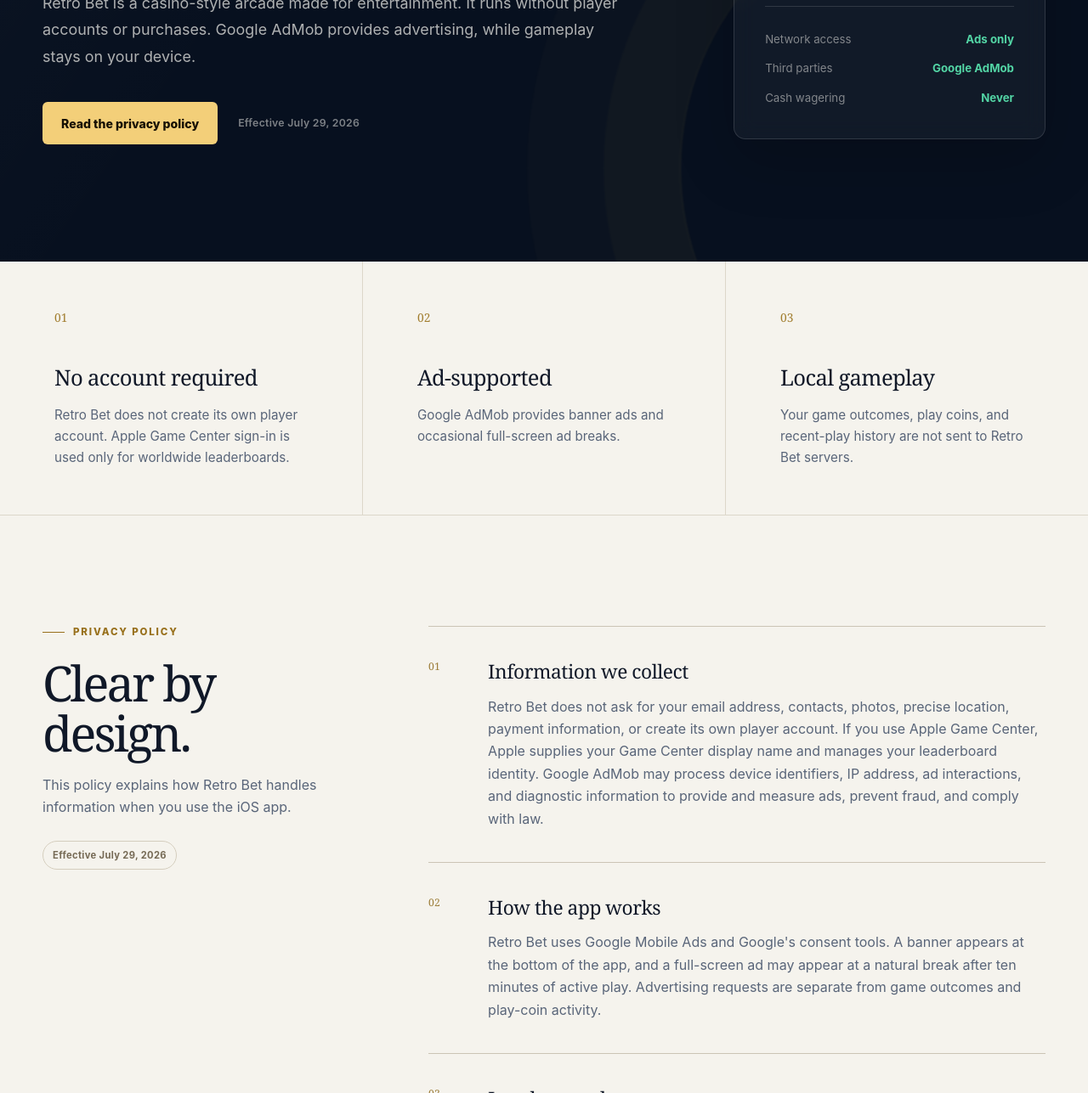
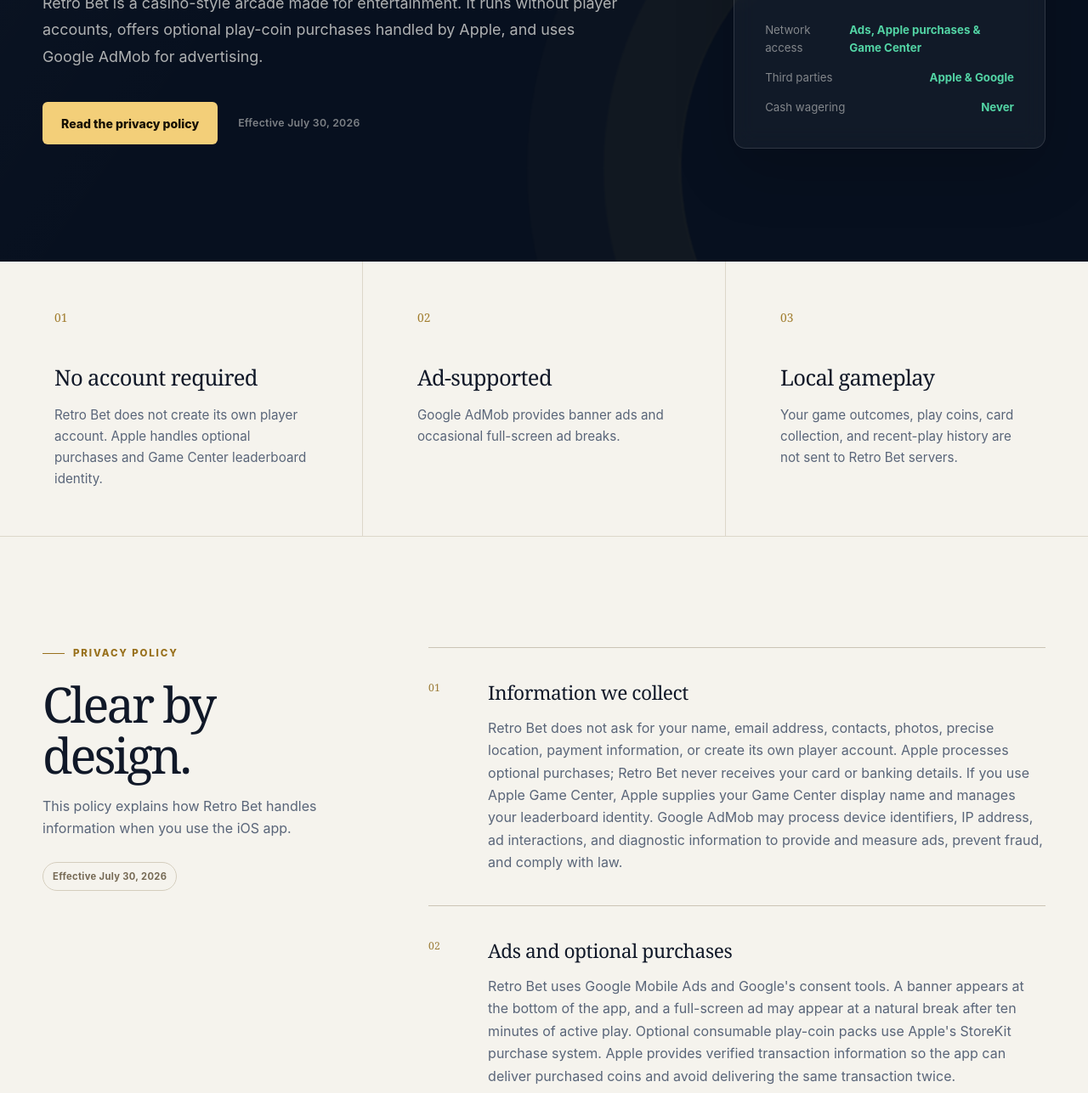
Before and after one commit to brycebehncke-coder/casino-rush-privacy, a plain HTML site: page index.html in a window 1280 px wide. Shown: the part 452-1739 px from the top of the page at 85% size. Drawn offline with Linux system fonts and the light colour scheme.

Commit message:
Document optional Retro Bet coin purchases

```diff
--- a/index.html
+++ b/index.html
@@ -11,7 +11,7 @@
     <meta property="og:title" content="Retro Bet — Privacy &amp; Support" />
     <meta
       property="og:description"
-      content="No Retro Bet account or purchases. Apple Game Center powers leaderboards; Google AdMob provides advertising."
+      content="No Retro Bet account required. Optional coin purchases use Apple StoreKit; Apple Game Center powers leaderboards and Google AdMob provides advertising."
     />
     <meta property="og:type" content="website" />
     <meta
@@ -51,13 +51,13 @@
             <span> on your device.</span>
           </h1>
           <p class="hero-summary">
-            Retro Bet is a casino-style arcade made for entertainment. It
-            runs without player accounts or purchases. Google AdMob provides
-            advertising, while gameplay stays on your device.
+            Retro Bet is a casino-style arcade made for entertainment. It runs
+            without player accounts, offers optional play-coin purchases
+            handled by Apple, and uses Google AdMob for advertising.
           </p>
           <div class="hero-actions">
             <a class="primary-button" href="#privacy">Read the privacy policy</a>
-            <p>Effective July 29, 2026</p>
+            <p>Effective July 30, 2026</p>
           </div>
         </div>
 
@@ -71,11 +71,11 @@
           <dl>
             <div>
               <dt>Network access</dt>
-              <dd>Ads only</dd>
+              <dd>Ads, Apple purchases &amp; Game Center</dd>
             </div>
             <div>
               <dt>Third parties</dt>
-              <dd>Google AdMob</dd>
+              <dd>Apple &amp; Google</dd>
             </div>
             <div>
               <dt>Cash wagering</dt>
@@ -90,8 +90,8 @@
           <p class="card-number">01</p>
           <h2>No account required</h2>
           <p>
-            Retro Bet does not create its own player account. Apple Game
-            Center sign-in is used only for worldwide leaderboards.
+            Retro Bet does not create its own player account. Apple handles
+            optional purchases and Game Center leaderboard identity.
           </p>
         </article>
         <article>
@@ -103,8 +103,8 @@
           <p class="card-number">03</p>
           <h2>Local gameplay</h2>
           <p>
-            Your game outcomes, play coins, and recent-play history are not sent
-            to Retro Bet servers.
+            Your game outcomes, play coins, card collection, and recent-play
+            history are not sent to Retro Bet servers.
           </p>
         </article>
       </section>
@@ -120,7 +120,7 @@
             This policy explains how Retro Bet handles information when you
             use the iOS app.
           </p>
-          <p class="effective-date">Effective July 29, 2026</p>
+          <p class="effective-date">Effective July 30, 2026</p>
         </aside>
 
         <div class="policy-content">
@@ -129,14 +129,15 @@
             <div>
               <h3>Information we collect</h3>
               <p>
-                Retro Bet does not ask for your email address, contacts,
+                Retro Bet does not ask for your name, email address, contacts,
                 photos, precise location, payment information, or create its
-                own player account. If you use Apple Game Center, Apple
-                supplies your Game Center display name and manages your
-                leaderboard identity. Google AdMob may process device
-                identifiers, IP address, ad interactions, and diagnostic
-                information to provide and measure ads, prevent fraud, and
-                comply with law.
+                own player account. Apple processes optional purchases; Retro
+                Bet never receives your card or banking details. If you use
+                Apple Game Center, Apple supplies your Game Center display
+                name and manages your leaderboard identity. Google AdMob may
+                process device identifiers, IP address, ad interactions, and
+                diagnostic information to provide and measure ads, prevent
+                fraud, and comply with law.
               </p>
             </div>
           </article>
@@ -144,13 +145,15 @@
           <article>
             <p class="policy-index">02</p>
             <div>
-              <h3>How the app works</h3>
+              <h3>Ads and optional purchases</h3>
               <p>
                 Retro Bet uses Google Mobile Ads and Google's consent tools.
                 A banner appears at the bottom of the app, and a full-screen ad
                 may appear at a natural break after ten minutes of active play.
-                Advertising requests are separate from game outcomes and
-                play-coin activity.
+                Optional consumable play-coin packs use Apple's StoreKit
+                purchase system. Apple provides verified transaction
+                information so the app can deliver purchased coins and avoid
+                delivering the same transaction twice.
               </p>
             </div>
           </article>
@@ -162,10 +165,10 @@
               <p>
                 Game outcomes and recent-play history stay locally on your
                 device. Your current play-coin balance, favorites, purchased
-                cards, equipped booster, largest single win, and cumulative
-                losses are saved on your device.
-                Retro Bet does not send gameplay activity to its own
-                servers.
+                cards, equipped booster, largest single win, cumulative losses,
+                and identifiers for fulfilled StoreKit transactions are saved
+                on your device. Retro Bet does not send gameplay or purchase
+                fulfillment records to its own servers.
               </p>
             </div>
           </article>
@@ -180,6 +183,9 @@
                 Your device settings may also limit advertising identifiers.
                 Learn more in the
                 <a href="https://policies.google.com/privacy">Google Privacy Policy</a>.
+                Apple explains how it handles purchase and Game Center
+                information in its
+                <a href="https://www.apple.com/legal/privacy/">Privacy Policy</a>.
               </p>
             </div>
           </article>
@@ -224,9 +230,10 @@
           </p>
           <h2>Just a game. Never real money.</h2>
           <p>
-            Retro Bet uses fictional play coins only. There are no in-app
-            purchases, no cash value, no prizes, and no way to redeem or
-            exchange play coins for anything of value.
+            Retro Bet uses fictional play coins that can be earned free or
+            obtained through optional consumable purchases. Play coins have no
+            cash value, provide no prizes, and cannot be sold, transferred,
+            redeemed, or exchanged for anything of real-world value.
           </p>
         </div>
       </section>
@@ -265,7 +272,7 @@
           <span class="brand-mark" aria-hidden="true">RB</span>
           <span>Retro Bet</span>
         </a>
-        <p>Privacy &amp; Support · Effective July 29, 2026</p>
+        <p>Privacy &amp; Support · Effective July 30, 2026</p>
       </footer>
     </main>
   </body>
```
